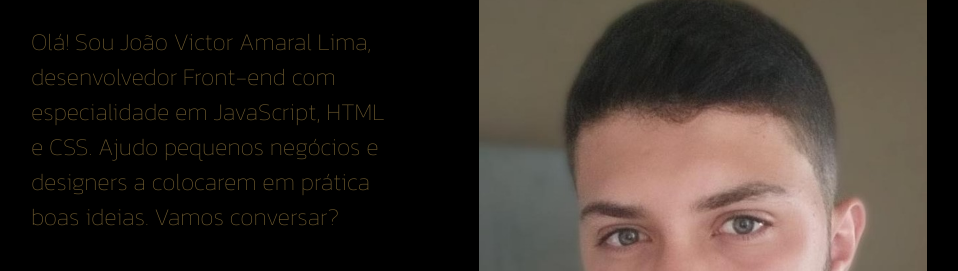
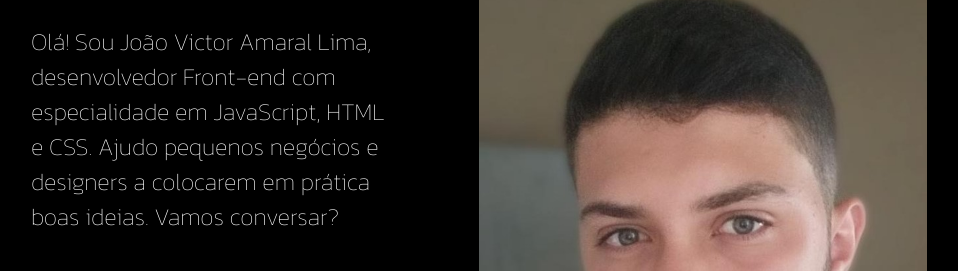
Before and after one commit to JoaovictorDev1/portfolio, a plain HTML site: page index.html in a window 1280 px wide. Shown: the part 334-605 px from the top of the page, without its empty margins (161-1119 px from the left). Drawn offline with nearby package versions, Linux system fonts and the light colour scheme.

Commit message:
Trocar a paleta de cores

```diff
--- a/styles/style.css
+++ b/styles/style.css
@@ -2,9 +2,9 @@
 
 :root {
     --cor-primaria: #000000;
-    --cor-secundaria: #735F32;
-    --cor-terciaria: #C69749;
-    --cor-hover: #282A3A;
+    --cor-secundaria: #ffffff;
+    --cor-terciaria: #5B8FB9;
+    --cor-hover: #B6EADA;
 
     --fonte-primaria: 'Playfair Display', serif;
     --fonte-secundaria: 'Kanit', sans-serif;
```
